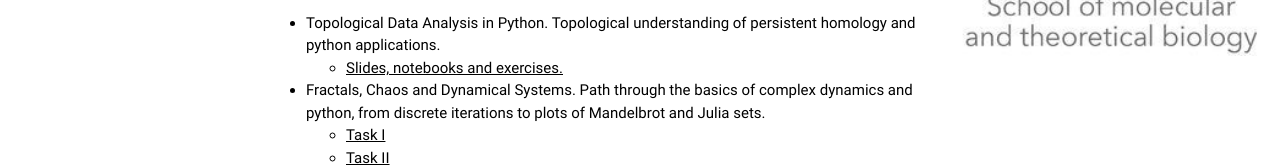
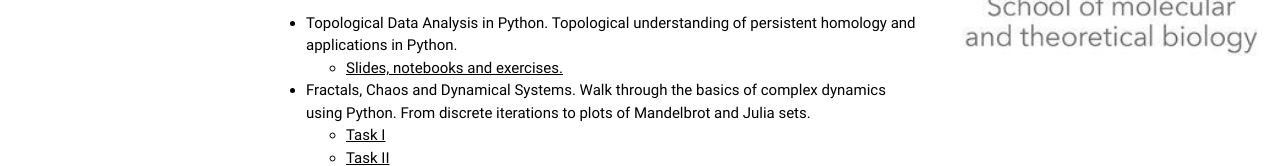
Before and after one commit to RodericGuigoCorominas/RodericGuigoCorominas.github.io, a plain HTML site: page Teaching.html in a window 1280 px wide. Shown: the part 907-1073 px from the top of the page. Drawn offline with Linux system fonts and the light colour scheme.

Commit message:
small updates

```diff
--- a/Teaching.html
+++ b/Teaching.html
@@ -99,11 +99,11 @@ This is some of the material that I have used in passed courses.
       <h1 class="w3-text-teal" id="smtb">SMTB</h1>
       <p>The School of Molecular and Theoretical Biology is aimed for highschool students interested in science in general and specifically in Biology. Students combine small biology-realted projects with other free-topic courses. This is some material from past courses:
 	<ul>
-	  <li> Topological Data Analysis in Python. Topological understanding of persistent homology and python applications.</li>
+	  <li> Topological Data Analysis in Python. Topological understanding of persistent homology and applications in Python.</li>
 	  <ul>
 	    <li><a href="https://github.com/RodericGuigoCorominas/smtb2019perhom">Slides, notebooks and exercises.</a></li>
 	  </ul>
-	  <li> Fractals, Chaos and Dynamical Systems. Path through the basics of complex dynamics and python, from discrete iterations to plots of Mandelbrot and Julia sets. </li>
+	  <li> Fractals, Chaos and Dynamical Systems. Walk through the basics of complex dynamics using Python. From discrete iterations to plots of Mandelbrot and Julia sets. </li>
 	  <ul>
 	    <li><a href="smtbtasks/Task I.ipynb" download>Task I</a></li>
 	    <li><a href="smtbtasks/Task II.ipynb" download>Task II</a></li>
```
Also changed, not shown: Forfun.html (+1 -1 lines), webimages/rudarik_progress.png.
